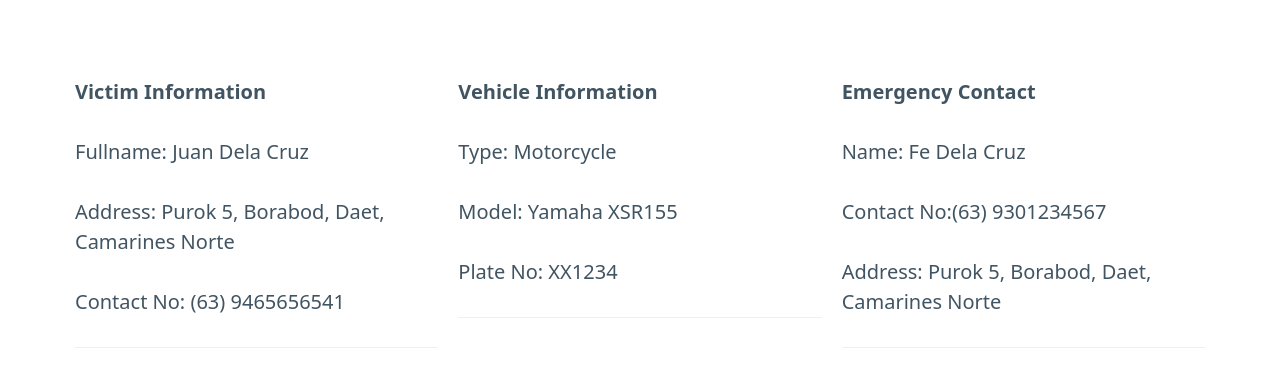
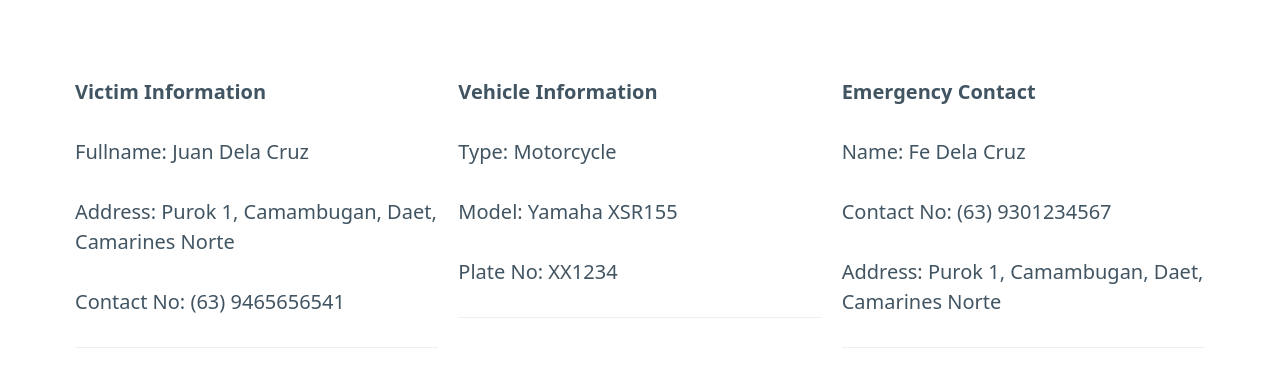
Before and after one commit to auelx/vehikulo, a plain HTML site: page index.html in a window 1280 px wide. Shown: the part 218-585 px from the top of the page. Drawn offline with nearby package versions, Linux system fonts and the light colour scheme.

Commit message:
Update displayed information

```diff
--- a/index.html
+++ b/index.html
@@ -30,7 +30,7 @@
         <hgroup>
         <p><strong>Victim Information</strong></p>
         <p>Fullname: Juan Dela Cruz</p>
-        <p>Address: Purok 5, Borabod, Daet, Camarines Norte</p>
+        <p>Address: Purok 1, Camambugan, Daet, Camarines Norte</p>
         <p>Contact No: (63) 9465656541</p>
         <hr>
         </hgroup>
@@ -48,8 +48,8 @@
         <hgroup>
         <p><strong>Emergency Contact</strong></p>
         <p>Name: Fe Dela Cruz</p>
-        <p>Contact No:(63) 9301234567</p>
-        <p>Address: Purok 5, Borabod, Daet, Camarines Norte</p>
+        <p>Contact No: (63) 9301234567</p>
+        <p>Address: Purok 1, Camambugan, Daet, Camarines Norte</p>
         <hr>
         </hgroup>
       </div>
```
